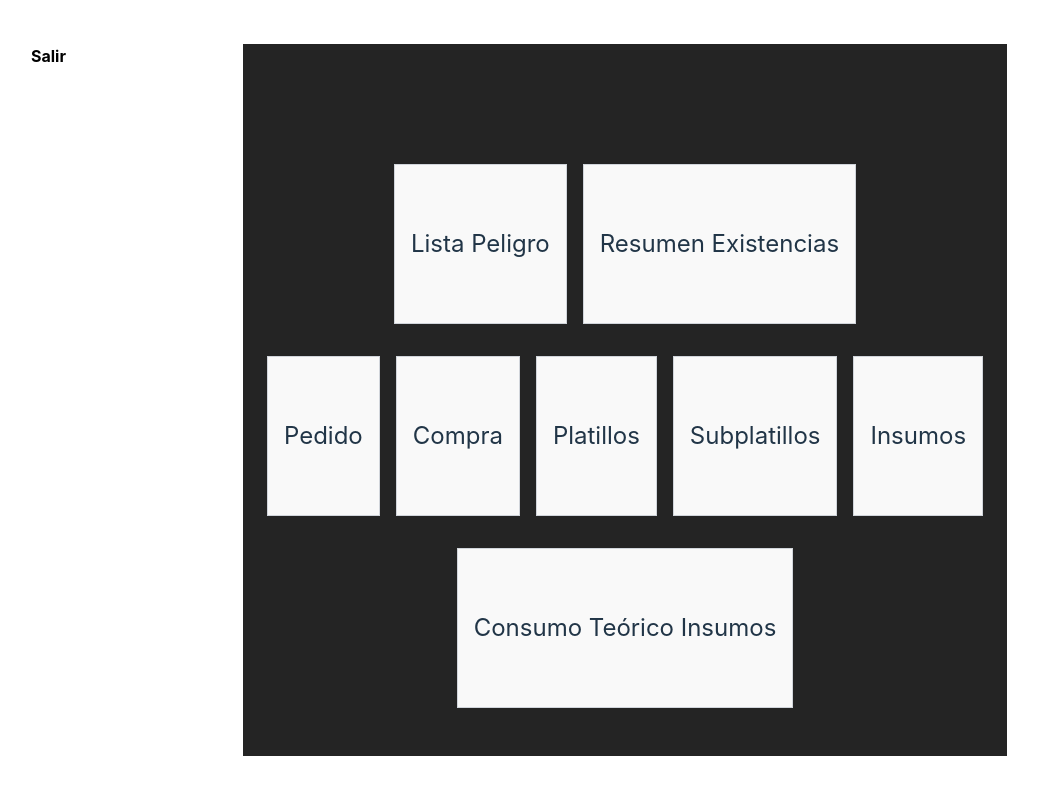
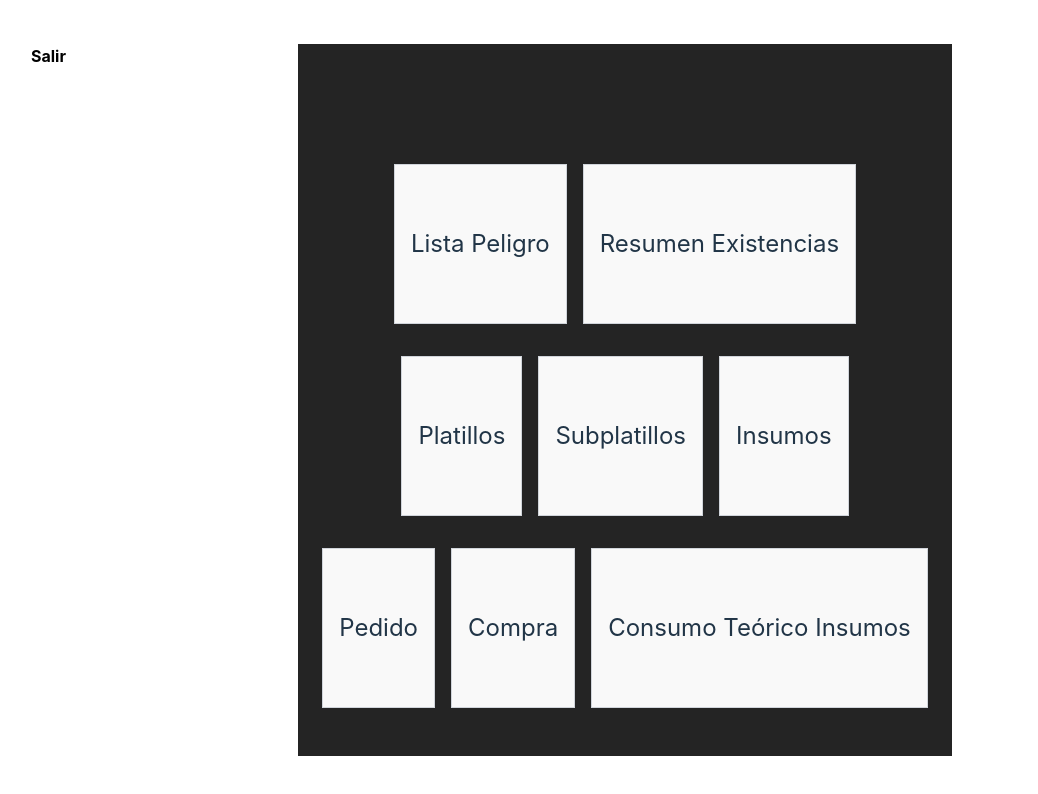
Before and after one commit to garciazapiain/admin-nectario, a Vue app in the folder frontend/: page / in a window 1280 px wide. Shown: the top 794 px of the page, without its empty margins (15-1053 px from the left). Built offline with nearby package versions, Linux system fonts and the light colour scheme; sample sign-in values are in the browser's storage.

Commit message:
reorganized home layout

```diff
--- a/frontend/src/views/Home.vue
+++ b/frontend/src/views/Home.vue
@@ -25,13 +25,13 @@ onMounted(() => {
       <button class="button" @click="() => navigateTo('/existenciasresumen')">Resumen Existencias</button>
     </div>
     <div>
-      <button v-if="userName === 'moral' || userName==='campestre' || isAdmin" class="button"  @click="() => navigateTo('/planeacioncompra')">Pedido</button>
-      <button class="button" v-if="isAdmin" @click="() => navigateTo('/compradeldia')">Compra</button>
       <button class="button" @click="() => navigateTo('/platillos')">Platillos</button>
       <button class="button" @click="() => navigateTo('/subplatillos')">Subplatillos</button>
       <button class="button" @click="() => navigateTo('/ingredientes')">Insumos</button>
     </div>
     <div>
+      <button v-if="userName === 'moral' || userName==='campestre' || isAdmin" class="button"  @click="() => navigateTo('/planeacioncompra')">Pedido</button>
+      <button class="button" v-if="isAdmin" @click="() => navigateTo('/compradeldia')">Compra</button>
       <button class="button" @click="() => navigateTo('/consumoinsumos')">
         Consumo Teórico Insumos
       </button>
```
